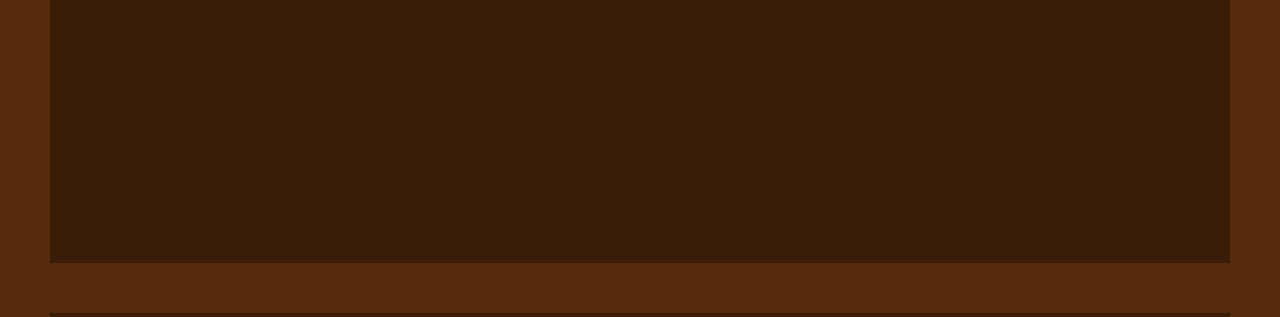
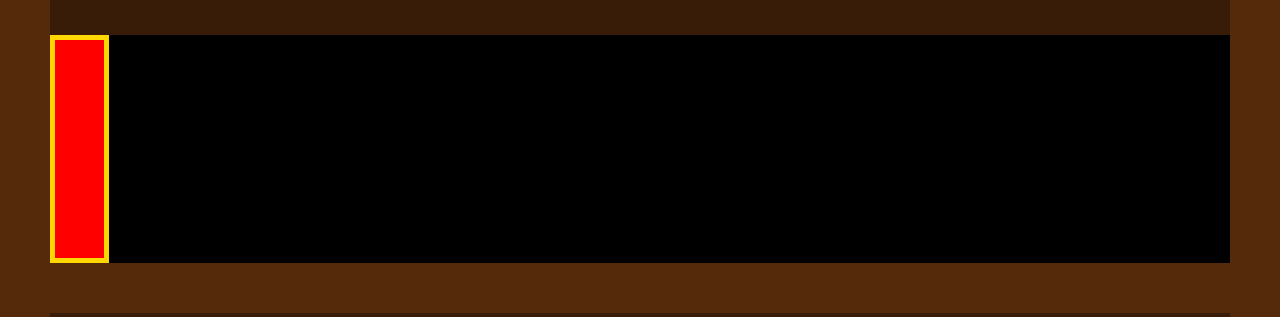
Before and after one commit to fnafelipe/odin-library, a plain HTML site: page index.html in a window 1280 px wide. Shown: the part 112-429 px from the top of the page. Drawn offline with Linux system fonts and the light colour scheme.

Commit message:
feat: add basic js logic to single adding books to the library

```diff
--- a/script.js
+++ b/script.js
@@ -1,4 +1,9 @@
 let myLibrary = [];
+
+const readBooks = document.querySelector(".read-books");
+const notReadBooks = document.querySelector(".not-read-books");
+
+console.log(readBooks, notReadBooks);
 
 function addBook(title, author, numberOfPages, wasRead) {
   let book = new Book(title, author, numberOfPages, wasRead);
@@ -32,6 +37,15 @@ Book.prototype.info = function () {
   }`;
 };
 
+function createBookDisplay(book) {
+  const newBook = document.createElement("div");
+  newBook.style.width = `${Math.round(book.numberOfPages / 5)}px`;
+  newBook.style.height = "100%";
+  newBook.style.backgroundColor = "red";
+  newBook.style.border = "5px solid gold";
+  readBooks.appendChild(newBook);
+}
+
 addBook("The Hobbit", "J R R", 295, true);
 addBook("The Hobbit 2", "J R R", 287, true);
 addBook("The Hobbit 3", "J R R", 312, false);
@@ -41,3 +55,7 @@ myLibrary[0].toggleRead();
 console.log(myLibrary[0].info());
 
 removeBook(0);
+
+let book1 = new Book("The Hobbit", "J R R", 295, true);
+
+createBookDisplay(book1);
--- a/styles.css
+++ b/styles.css
@@ -3,7 +3,7 @@
   padding: 0;
   box-sizing: border-box;
   --better-brown: rgb(84, 42, 11);
-  --dark-brown: rgb(57, 28, 8)
+  --dark-brown: rgb(57, 28, 8);
 }
 
 .container {
@@ -19,9 +19,12 @@
 
 .read-section,
 .not-read-section {
+  display: flex;
+  flex-direction: column;
   background-color: var(--dark-brown);
   height: 50%;
   padding-top: 10px;
+  gap: 50px;
 }
 
 .read-section h1 {
@@ -32,3 +35,9 @@
   color: red;
   text-align: center;
 }
+
+.read-books,
+.not-read-books {
+  height: 90%;
+  background-color: black;
+}
```
